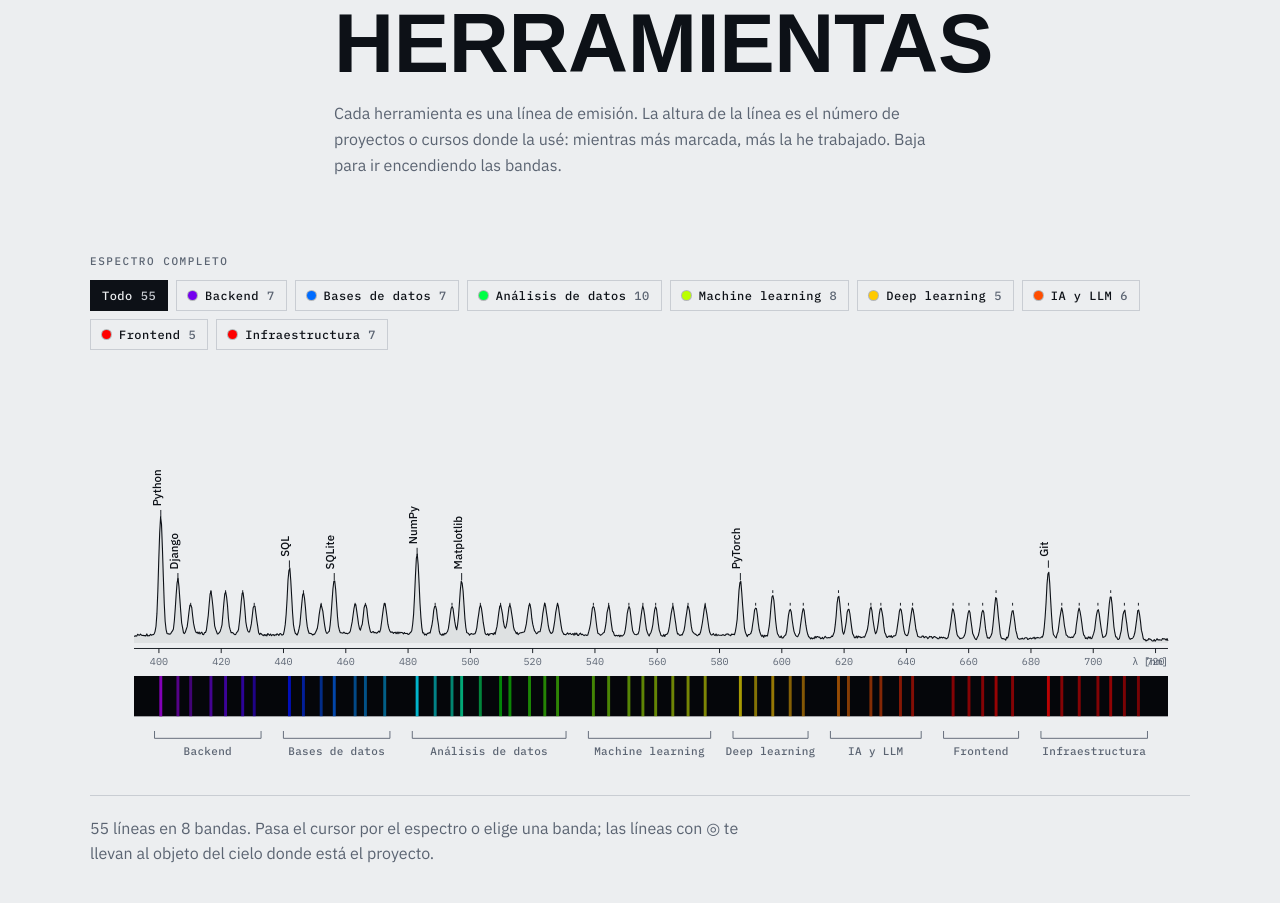
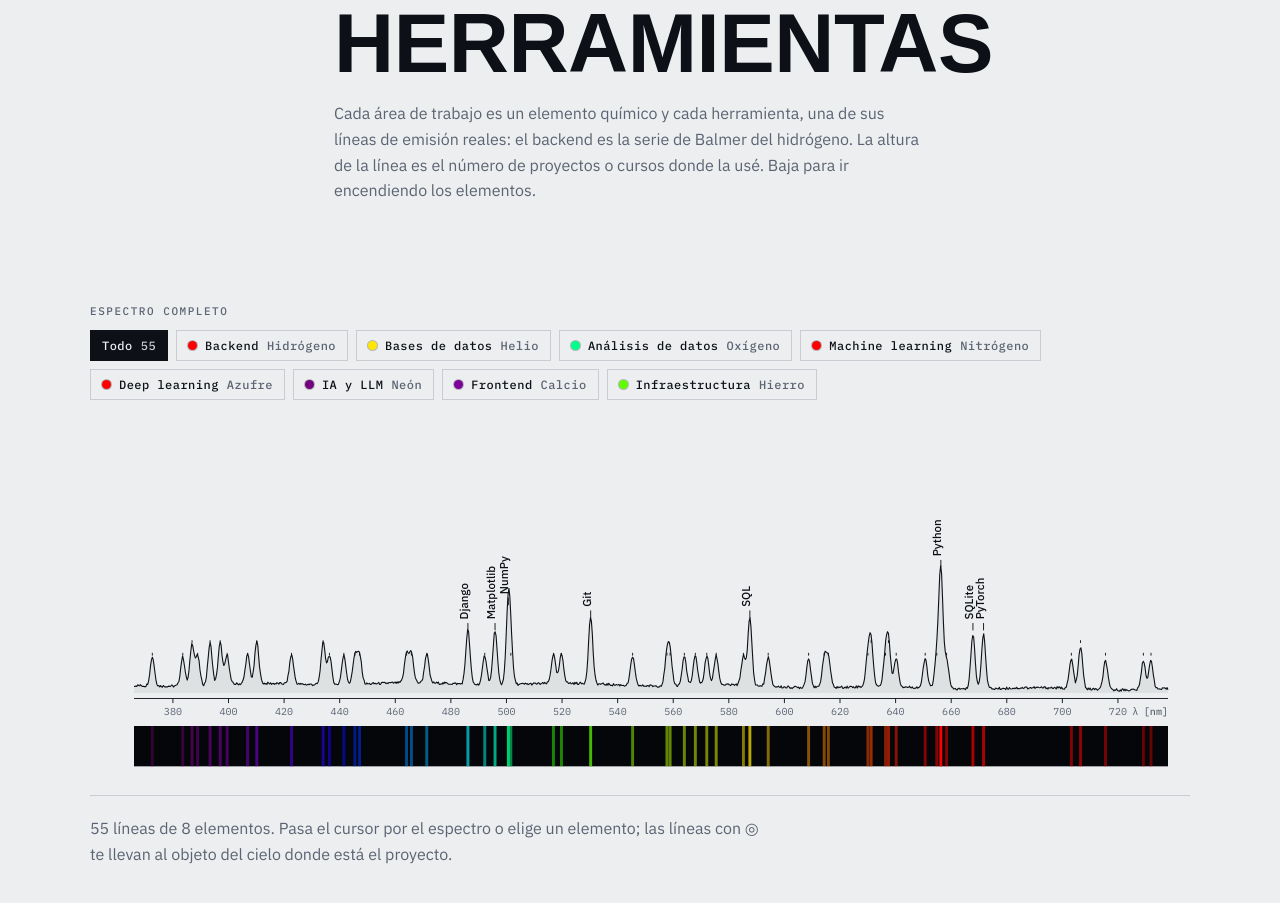
Before and after one commit to mmmaxii/portfolio, a Next.js app: page / in a window 1280 px wide. Shown: the part 1802-2705 px from the top of the page. Built offline with nearby package versions, Linux system fonts and the light colour scheme; a web font is replaced by a local one.

Commit message:
Espectro: cada herramienta en una línea de emisión real (Balmer, He, O, N, S, Ne, Ca, Fe)

```diff
--- a/app/page.tsx
+++ b/app/page.tsx
@@ -79,8 +79,9 @@
               <h2>Espectro de herramientas</h2>
             </div>
             <p className="lede">
-              Cada herramienta es una línea de emisión. La altura de la línea es el número de proyectos o cursos donde
-              la usé: mientras más marcada, más la he trabajado. Baja para ir encendiendo las bandas.
+              Cada área de trabajo es un elemento químico y cada herramienta, una de sus líneas de emisión reales: el
+              backend es la serie de Balmer del hidrógeno. La altura de la línea es el número de proyectos o cursos
+              donde la usé. Baja para ir encendiendo los elementos.
             </p>
             <Spectrum />
           </div>
--- a/components/Spectrum.tsx
+++ b/components/Spectrum.tsx
@@ -6,22 +6,21 @@
 
 /*
  * Espectro de emisión de herramientas. Arriba, el perfil 1D (flujo vs λ) con identificación de
- * líneas; abajo, el espectro 2D tal como se vería en el detector. Cada herramienta es una línea;
- * su intensidad es el número de proyectos o cursos donde aparece.
+ * líneas; abajo, el espectro 2D tal como se vería en el detector. Cada área es un elemento y cada
+ * herramienta una línea real de ese elemento; su intensidad es el número de proyectos o cursos.
  * Al hacer scroll, el gráfico queda fijo y las bandas se van encendiendo una por una.
  */
 
 const W = 1200;
 const X0 = 48;
 const X1 = 1176;
-const L0 = 392;
-const L1 = 724;
+const L0 = 366;
+const L1 = 738;
 const BASE = 300; // y del continuo
 const PEAK = 128; // alto máximo de una línea
 const STRIP_T = 336;
 const STRIP_B = 380;
-const BANDS_Y = 404;
-const H = 446;
+const H = 392;
 
 const xOf = (l: number) => X0 + ((l - L0) / (L1 - L0)) * (X1 - X0);
 const lOf = (x: number) => L0 + ((x - X0) / (X1 - X0)) * (L1 - L0);
@@ -31,6 +30,8 @@
   name: string;
   band: string;
   bandName: string;
+  species: string;
+  ion: string;
   lambda: number;
   x: number;
   sources: string[];
@@ -44,36 +45,22 @@
   return s - Math.floor(s);
 }
 
-// Cada banda ocupa en λ un ancho proporcional a su número de herramientas.
-const GAP = 6;
 const TOTAL = SPECTRUM.reduce((n, b) => n + b.tools.length, 0);
-const PER = (L1 - L0 - 12 - GAP * (SPECTRUM.length - 1)) / TOTAL;
-const RANGES = (() => {
-  let cur = L0 + 6;
-  return SPECTRUM.map((b) => {
-    const from = cur;
-    const to = from + b.tools.length * PER;
-    cur = to + GAP;
-    return { id: b.id, name: b.name, from, to };
-  });
-})();
 
 function buildLines(): Line[] {
   const max = Math.max(...SPECTRUM.flatMap((b) => b.tools.map((t) => t.sources.length)));
-  let k = 0;
-  return SPECTRUM.flatMap((b, bi) =>
-    b.tools.map((t, i) => {
-      // Posición dentro de la banda con un leve desorden, como en un espectro real.
-      const jitter = (noise(++k * 7.31) - 0.5) * PER * 0.5;
-      const lambda = Math.round((RANGES[bi].from + (i + 0.5) * PER + jitter) * 10) / 10;
-      const [r, g, bl] = wavelengthRGB(lambda);
+  return SPECTRUM.flatMap((b) =>
+    b.tools.map((t) => {
+      const [r, g, bl] = wavelengthRGB(t.lambda);
       return {
         key: `${b.id}-${t.name}`,
         name: t.name,
         band: b.id,
         bandName: b.name,
-        lambda,
-        x: xOf(lambda),
+        species: b.species,
+        ion: t.ion,
+        lambda: t.lambda,
+        x: xOf(t.lambda),
         sources: t.sources,
         amp: 0.14 + 0.86 * (t.sources.length / max),
         rgb: `rgb(${r},${g},${bl})`,
@@ -161,8 +148,8 @@
     const box = scrollRef.current;
     const svg = svgRef.current;
     if (!box || !svg || !band || box.scrollWidth <= box.clientWidth) return;
-    const i = BAND_INDEX[band];
-    const mid = (xOf(RANGES[i].from) + xOf(RANGES[i].to)) / 2;
+    const xs = LINES.filter((l) => l.band === band).map((l) => l.x);
+    const mid = (Math.min(...xs) + Math.max(...xs)) / 2;
     box.scrollTo({ left: (mid / W) * svg.clientWidth - box.clientWidth / 2, behavior: "smooth" });
   }, [band]);
 
@@ -217,13 +204,17 @@
   };
 
   const ticks = [];
-  for (let l = 400; l <= 720; l += 20) ticks.push(l);
+  for (let l = 380; l <= 730; l += 20) ticks.push(l);
 
   const bandLines = band ? lines.filter((l) => l.band === band) : [];
   const total = TOTAL;
 
   const step =
-    stage === 0 ? "Desliza para encender el espectro" : stage <= NB ? `Banda ${stage} de ${NB}` : "Espectro completo";
+    stage === 0
+      ? "Desliza para encender el espectro"
+      : stage <= NB
+        ? `${stage} de ${NB} · ${SPECTRUM[stage - 1].name}: ${SPECTRUM[stage - 1].species}`
+        : "Espectro completo";
 
   return (
     <div className="spec-pin" ref={pinRef} style={{ "--steps": NB + 2 } as React.CSSProperties}>
@@ -240,8 +231,8 @@
         >
           Todo <span>{total}</span>
         </button>
-        {SPECTRUM.map((b, bi) => {
-          const [r, g, bl] = wavelengthRGB((RANGES[bi].from + RANGES[bi].to) / 2);
+        {SPECTRUM.map((b) => {
+          const [r, g, bl] = wavelengthRGB(b.tools[0].lambda);
           return (
             <button
               key={b.id}
@@ -251,7 +242,7 @@
               onClick={() => chooseBand(band === b.id ? null : b.id)}
             >
               <i style={{ background: `rgb(${r},${g},${bl})` }} />
-              {b.name} <span>{b.tools.length}</span>
+              {b.name} <span>{b.species.split(" ")[0]}</span>
             </button>
           );
         })}
@@ -263,7 +254,7 @@
           className="spec-svg"
           viewBox={`0 0 ${W} ${H}`}
           role="img"
-          aria-label="Espectro de emisión: cada línea es una herramienta, su altura es el número de proyectos o cursos donde aparece"
+          aria-label="Espectro de emisión: cada área es un elemento químico y cada herramienta una de sus líneas; la altura es el número de proyectos o cursos donde aparece"
           onPointerMove={onMove}
           onPointerLeave={() => {
             setHover(null);
@@ -271,18 +262,6 @@
           }}
           onClick={onClick}
         >
-          {/* sombreado de la banda activa */}
-          {RANGES.map((b) => (
-            <rect
-              key={`bg-${b.id}`}
-              x={xOf(b.from)}
-              y={20}
-              width={xOf(b.to) - xOf(b.from)}
-              height={STRIP_B - 20}
-              className={`spec-zone${band === b.id ? " on" : ""}`}
-            />
-          ))}
-
           {/* perfil 1D */}
           <path d={`${path}L${X1},${BASE}L${X0},${BASE}Z`} className="spec-fill" />
           <path d={path} className="spec-line" />
@@ -336,23 +315,6 @@
             />
           ))}
 
-          {/* bandas */}
-          {RANGES.map((b) => (
-            <g
-              key={`b-${b.id}`}
-              className={`spec-band${band === b.id ? " on" : ""}`}
-              onClick={(e) => {
-                e.stopPropagation();
-                chooseBand(band === b.id ? null : b.id);
-              }}
-            >
-              <path d={`M${xOf(b.from) + 2},${BANDS_Y - 8}V${BANDS_Y}H${xOf(b.to) - 2}V${BANDS_Y - 8}`} />
-              <text x={(xOf(b.from) + xOf(b.to)) / 2} y={BANDS_Y + 18}>
-                {b.name}
-              </text>
-            </g>
-          ))}
-
           {/* cursor */}
           {cursor !== null && (
             <g className="spec-cursor">
@@ -373,7 +335,8 @@
               <div>
                 <h3>{current.name}</h3>
                 <p>
-                  λ {current.lambda.toFixed(1)} nm · {current.bandName} · intensidad {current.sources.length}
+                  {current.ion} · λ {current.lambda.toFixed(2)} nm · {current.bandName} ({current.species}) · intensidad{" "}
+                  {current.sources.length}
                 </p>
               </div>
             </div>
@@ -399,14 +362,18 @@
           </>
         ) : band ? (
           <div className="sd-list">
-            <p className="sd-k">{SPECTRUM.find((b) => b.id === band)?.name} · elige una línea</p>
+            <p className="sd-k">
+              {SPECTRUM.find((b) => b.id === band)?.name} · {SPECTRUM.find((b) => b.id === band)?.species} · elige una línea
+            </p>
             <ul>
               {bandLines.map((ln) => (
                 <li key={ln.key}>
                   <button type="button" onClick={() => setLocked(ln)}>
                     <i style={{ background: ln.rgb }} />
                     {ln.name}
-                    <span>{ln.lambda.toFixed(1)} nm</span>
+                    <span>
+                      {ln.ion} · {ln.lambda.toFixed(1)} nm
+                    </span>
                   </button>
                 </li>
               ))}
@@ -414,7 +381,7 @@
           </div>
         ) : (
           <p className="sd-empty">
-            {total} líneas en {SPECTRUM.length} bandas. Pasa el cursor por el espectro o elige una banda; las líneas con{" "}
+            {total} líneas de {SPECTRUM.length} elementos. Pasa el cursor por el espectro o elige un elemento; las líneas con{" "}
             <span aria-hidden>◎</span> te llevan al objeto del cielo donde está el proyecto.
           </p>
         )}
--- a/data/content.ts
+++ b/data/content.ts
@@ -236,7 +236,6 @@
 /* ------------------------- Espectro de herramientas ------------------------- */
 // Cada herramienta es una línea de emisión. La intensidad de la línea es el número de
 // proyectos o cursos donde aparece (las fuentes de abajo), no una autoevaluación.
-// El ancho de cada banda en λ se calcula según cuántas herramientas tiene.
 
 export interface Source {
   label: string;
@@ -259,106 +258,117 @@
   web: { label: "Este portafolio" },
 };
 
+export interface SpectrumTool {
+  name: string;
+  lambda: number; // nm, longitud de onda en aire de una línea de emisión real
+  ion: string; // identificación de la línea
+  sources: string[];
+}
+
 export interface SpectrumBand {
   id: string;
   name: string;
-  tools: { name: string; sources: string[] }[];
+  species: string; // elemento que representa la banda
+  tools: SpectrumTool[];
 }
 
+// Cada área de trabajo es un elemento químico y cada herramienta una de sus líneas de emisión
+// (λ en aire; nebulares de Tsamis et al. 2003, el resto de NIST). La altura sigue siendo el número
+// de proyectos o cursos: la línea más usada va en la línea más característica del elemento.
 export const SPECTRUM: SpectrumBand[] = [
   {
-    id: "backend", name: "Backend",
+    id: "backend", name: "Backend", species: "Hidrógeno · serie de Balmer",
     tools: [
-      { name: "Python", sources: ["bancopy", "pa3py", "ngeo", "ifu", "tng", "lens", "asterion", "gada"] },
-      { name: "Django", sources: ["decoia", "alke", "bootcamp"] },
-      { name: "FastAPI", sources: ["asterion"] },
-      { name: "APIs REST", sources: ["decoia", "asterion"] },
-      { name: "POO", sources: ["bancopy", "bootcamp"] },
-      { name: "pytest", sources: ["pa3py", "asterion"] },
-      { name: "JWT", sources: ["bootcamp"] },
+      { name: "Python", lambda: 656.28, ion: "Hα", sources: ["bancopy", "pa3py", "ngeo", "ifu", "tng", "lens", "asterion", "gada"] },
+      { name: "Django", lambda: 486.13, ion: "Hβ", sources: ["decoia", "alke", "bootcamp"] },
+      { name: "APIs REST", lambda: 434.05, ion: "Hγ", sources: ["decoia", "asterion"] },
+      { name: "POO", lambda: 410.17, ion: "Hδ", sources: ["bancopy", "bootcamp"] },
+      { name: "pytest", lambda: 397.01, ion: "Hε", sources: ["pa3py", "asterion"] },
+      { name: "FastAPI", lambda: 388.91, ion: "H8", sources: ["asterion"] },
+      { name: "JWT", lambda: 383.54, ion: "H9", sources: ["bootcamp"] },
     ],
   },
   {
-    id: "datos", name: "Bases de datos",
+    id: "datos", name: "Bases de datos", species: "Helio",
     tools: [
-      { name: "SQL", sources: ["alke", "bancopy", "asterion", "gada"] },
-      { name: "PostgreSQL", sources: ["decoia", "asterion"] },
-      { name: "pgvector", sources: ["asterion"] },
-      { name: "SQLite", sources: ["alke", "bancopy", "asterion"] },
-      { name: "MySQL", sources: ["bootcamp"] },
-      { name: "ChromaDB", sources: ["asterion"] },
-      { name: "BigQuery", sources: ["gada"] },
+      { name: "SQL", lambda: 587.57, ion: "He I 5876", sources: ["alke", "bancopy", "asterion", "gada"] },
+      { name: "SQLite", lambda: 667.82, ion: "He I 6678", sources: ["alke", "bancopy", "asterion"] },
+      { name: "PostgreSQL", lambda: 706.53, ion: "He I 7065", sources: ["decoia", "asterion"] },
+      { name: "pgvector", lambda: 447.15, ion: "He I 4471", sources: ["asterion"] },
+      { name: "MySQL", lambda: 492.19, ion: "He I 4922", sources: ["bootcamp"] },
+      { name: "ChromaDB", lambda: 501.57, ion: "He I 5016", sources: ["asterion"] },
+      { name: "BigQuery", lambda: 471.32, ion: "He I 4713", sources: ["gada"] },
     ],
   },
   {
-    id: "analisis", name: "Análisis de datos",
+    id: "analisis", name: "Análisis de datos", species: "Oxígeno",
     tools: [
-      { name: "NumPy", sources: ["pa3py", "ngeo", "ifu", "tng", "lens"] },
-      { name: "pandas", sources: ["gada"] },
-      { name: "SciPy", sources: ["pa3py"] },
-      { name: "Matplotlib", sources: ["pa3py", "ifu", "lens"] },
-      { name: "Jupyter", sources: ["gada"] },
-      { name: "EDA", sources: ["gada"] },
-      { name: "Pruebas de hipótesis", sources: ["gada"] },
-      { name: "Tableau", sources: ["gada"] },
-      { name: "Astropy", sources: ["ifu"] },
-      { name: "h5py", sources: ["pa3py"] },
+      { name: "NumPy", lambda: 500.68, ion: "[O III] 5007", sources: ["pa3py", "ngeo", "ifu", "tng", "lens"] },
+      { name: "Matplotlib", lambda: 495.89, ion: "[O III] 4959", sources: ["pa3py", "ifu", "lens"] },
+      { name: "pandas", lambda: 372.6, ion: "[O II] 3726", sources: ["gada"] },
+      { name: "SciPy", lambda: 436.32, ion: "[O III] 4363", sources: ["pa3py"] },
+      { name: "Jupyter", lambda: 557.73, ion: "[O I] 5577", sources: ["gada"] },
+      { name: "EDA", lambda: 630.03, ion: "[O I] 6300", sources: ["gada"] },
+      { name: "Pruebas de hipótesis", lambda: 636.38, ion: "[O I] 6364", sources: ["gada"] },
+      { name: "Tableau", lambda: 615.82, ion: "O I 6158", sources: ["gada"] },
+      { name: "Astropy", lambda: 731.89, ion: "[O II] 7319", sources: ["ifu"] },
+      { name: "h5py", lambda: 441.49, ion: "O II 4415", sources: ["pa3py"] },
     ],
   },
   {
-    id: "ml", name: "Machine learning",
+    id: "ml", name: "Machine learning", species: "Nitrógeno",
     tools: [
-      { name: "scikit-learn", sources: ["gada"] },
-      { name: "Regresión lineal", sources: ["gada"] },
-      { name: "Regresión logística", sources: ["gada"] },
-      { name: "Naive Bayes", sources: ["gada"] },
-      { name: "Árboles de decisión", sources: ["gada"] },
-      { name: "Random Forest", sources: ["gada"] },
-      { name: "XGBoost", sources: ["gada"] },
-      { name: "K-means", sources: ["gada"] },
+      { name: "scikit-learn", lambda: 658.35, ion: "[N II] 6583", sources: ["gada"] },
+      { name: "Regresión lineal", lambda: 654.81, ion: "[N II] 6548", sources: ["gada"] },
+      { name: "Regresión logística", lambda: 575.46, ion: "[N II] 5755", sources: ["gada"] },
+      { name: "Naive Bayes", lambda: 519.79, ion: "[N I] 5198", sources: ["gada"] },
+      { name: "Árboles de decisión", lambda: 567.96, ion: "N II 5680", sources: ["gada"] },
+      { name: "Random Forest", lambda: 594.17, ion: "N II 5942", sources: ["gada"] },
+      { name: "XGBoost", lambda: 464.06, ion: "N III 4641", sources: ["gada"] },
+      { name: "K-means", lambda: 399.5, ion: "N II 3995", sources: ["gada"] },
     ],
   },
   {
-    id: "dl", name: "Deep learning",
+    id: "dl", name: "Deep learning", species: "Azufre",
     tools: [
-      { name: "PyTorch", sources: ["ngeo", "tng", "asterion"] },
-      { name: "TensorFlow", sources: ["tng"] },
-      { name: "CUDA", sources: ["ngeo", "asterion"] },
-      { name: "PINNs", sources: ["ngeo"] },
-      { name: "ONNX", sources: ["ngeo"] },
+      { name: "PyTorch", lambda: 671.64, ion: "[S II] 6716", sources: ["ngeo", "tng", "asterion"] },
+      { name: "CUDA", lambda: 631.21, ion: "[S III] 6312", sources: ["ngeo", "asterion"] },
+      { name: "TensorFlow", lambda: 406.86, ion: "[S II] 4069", sources: ["tng"] },
+      { name: "PINNs", lambda: 545.38, ion: "S II 5454", sources: ["ngeo"] },
+      { name: "ONNX", lambda: 564.0, ion: "S II 5640", sources: ["ngeo"] },
     ],
   },
   {
-    id: "ia", name: "IA y LLM",
+    id: "ia", name: "IA y LLM", species: "Neón",
     tools: [
-      { name: "LLMs", sources: ["decoiaia", "asterion"] },
-      { name: "RAG", sources: ["asterion"] },
-      { name: "LangChain", sources: ["asterion"] },
-      { name: "Claude API", sources: ["decoiaia"] },
-      { name: "Gemini API", sources: ["asterion"] },
-      { name: "Embeddings", sources: ["asterion"] },
+      { name: "LLMs", lambda: 386.88, ion: "[Ne III] 3869", sources: ["decoiaia", "asterion"] },
+      { name: "RAG", lambda: 585.25, ion: "Ne I 5852", sources: ["asterion"] },
+      { name: "LangChain", lambda: 614.31, ion: "Ne I 6143", sources: ["asterion"] },
+      { name: "Claude API", lambda: 640.22, ion: "Ne I 6402", sources: ["decoiaia"] },
+      { name: "Gemini API", lambda: 650.65, ion: "Ne I 6507", sources: ["asterion"] },
+      { name: "Embeddings", lambda: 703.24, ion: "Ne I 7032", sources: ["asterion"] },
     ],
   },
   {
-    id: "frontend", name: "Frontend",
+    id: "frontend", name: "Frontend", species: "Calcio",
     tools: [
-      { name: "React", sources: ["decoia"] },
-      { name: "Next.js", sources: ["web"] },
-      { name: "TypeScript", sources: ["web"] },
-      { name: "JavaScript", sources: ["alke", "bootcamp"] },
-      { name: "Vite", sources: ["decoia"] },
+      { name: "JavaScript", lambda: 393.37, ion: "Ca II K", sources: ["alke", "bootcamp"] },
+      { name: "React", lambda: 729.15, ion: "[Ca II] 7291", sources: ["decoia"] },
+      { name: "Next.js", lambda: 422.67, ion: "Ca I 4227", sources: ["web"] },
+      { name: "TypeScript", lambda: 445.48, ion: "Ca I 4455", sources: ["web"] },
+      { name: "Vite", lambda: 558.88, ion: "Ca I 5589", sources: ["decoia"] },
     ],
   },
   {
-    id: "infra", name: "Infraestructura",
+    id: "infra", name: "Infraestructura", species: "Hierro",
     tools: [
-      { name: "Git", sources: ["decoia", "pa3py", "asterion", "web"] },
-      { name: "Docker", sources: ["asterion"] },
-      { name: "GitHub Actions", sources: ["pa3py"] },
-      { name: "AWS", sources: ["asterion"] },
-      { name: "Vercel", sources: ["asterion", "web"] },
-      { name: "Railway", sources: ["alke"] },
-      { name: "HPC (Geryon 2)", sources: ["pa3py"] },
+      { name: "Git", lambda: 530.29, ion: "[Fe XIV] 5303", sources: ["decoia", "pa3py", "asterion", "web"] },
+      { name: "Vercel", lambda: 637.45, ion: "[Fe X] 6375", sources: ["asterion", "web"] },
+      { name: "Docker", lambda: 465.81, ion: "[Fe III] 4658", sources: ["asterion"] },
+      { name: "GitHub Actions", lambda: 516.9, ion: "Fe II 5169", sources: ["pa3py"] },
+      { name: "AWS", lambda: 608.7, ion: "[Fe VII] 6087", sources: ["asterion"] },
+      { name: "Railway", lambda: 572.07, ion: "[Fe VII] 5721", sources: ["alke"] },
+      { name: "HPC (Geryon 2)", lambda: 715.52, ion: "[Fe II] 7155", sources: ["pa3py"] },
     ],
   },
 ];
--- a/lib/sky.ts
+++ b/lib/sky.ts
@@ -36,6 +36,7 @@
 
 /** Color aproximado de una longitud de onda visible (nm) como rgb. */
 export function wavelengthRGB(l: number): [number, number, number] {
+  l = Math.min(780, Math.max(380, l)); // fuera del visible se usa el borde violeta o rojo
   let r = 0, g = 0, b = 0;
   if (l >= 380 && l < 440) { r = -(l - 440) / 60; b = 1; }
   else if (l < 490) { g = (l - 440) / 50; b = 1; }
```
